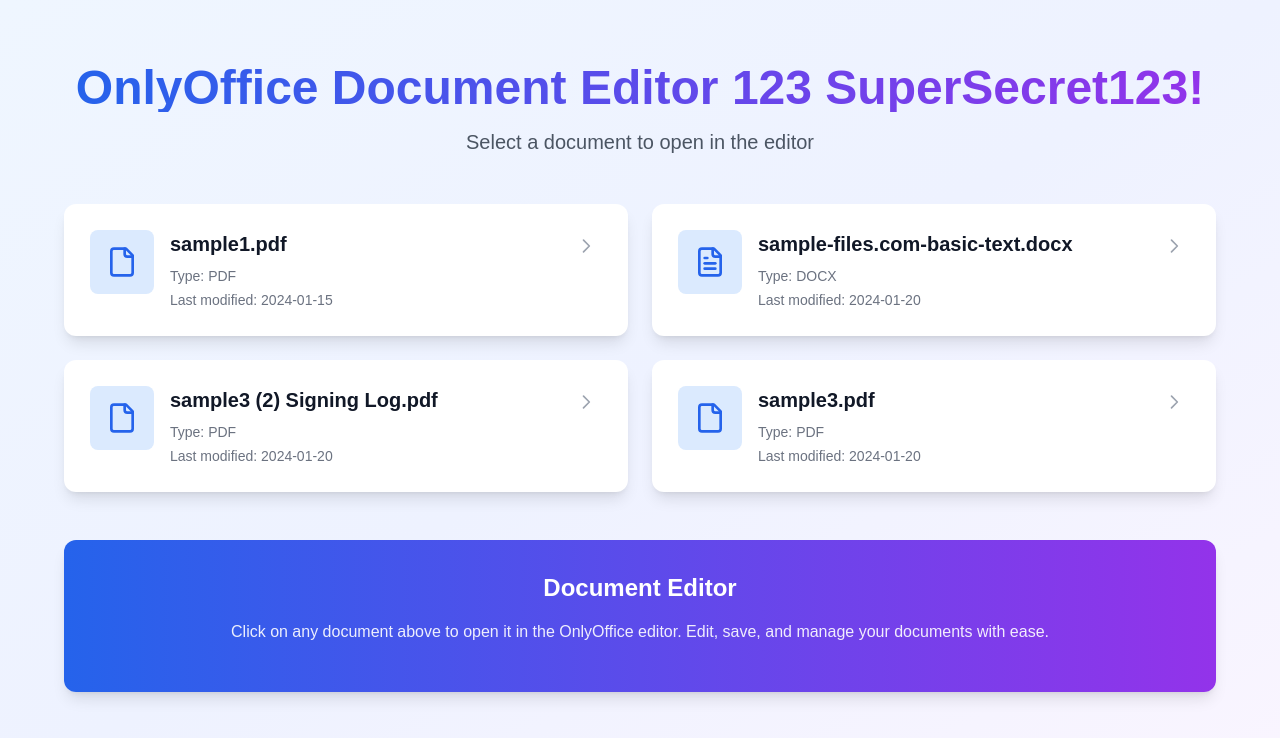
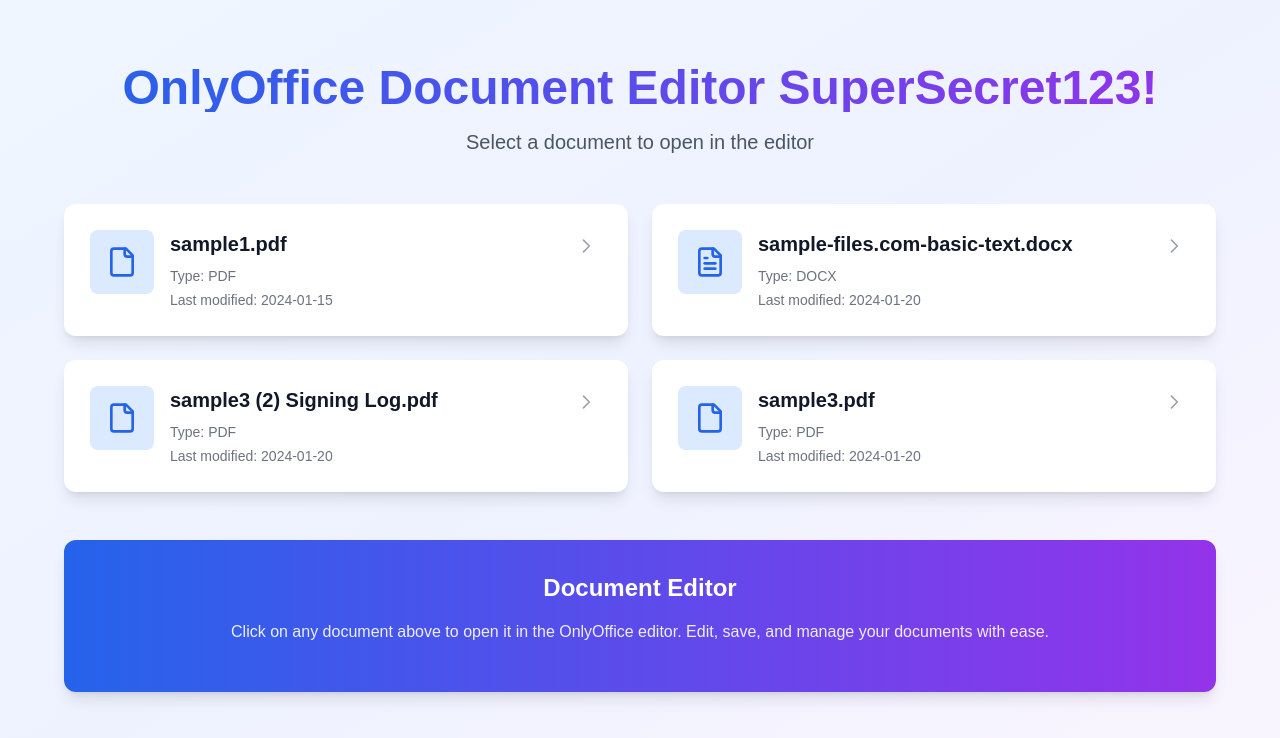
Before and after one commit to DholakiyaKinjal/next-onlyoffice, a Next.js app: page / in a window 1280 px wide. Shown: the top 738 px of the page. Built offline with nearby package versions, Linux system fonts and the light colour scheme.

Commit message:
Update page.jsx

```diff
--- a/src/app/page.jsx
+++ b/src/app/page.jsx
@@ -62,7 +62,7 @@
           {/* Header Section */}
           <div className="text-center mb-12">
             <h1 className="text-5xl font-bold text-gray-900 dark:text-white mb-4 bg-clip-text text-transparent bg-gradient-to-r from-blue-600 to-purple-600">
-              OnlyOffice Document Editor 123 {password}
+              OnlyOffice Document Editor {password}
             </h1>
             <p className="text-xl text-gray-600 dark:text-gray-300 mt-4">
               Select a document to open in the editor
```
